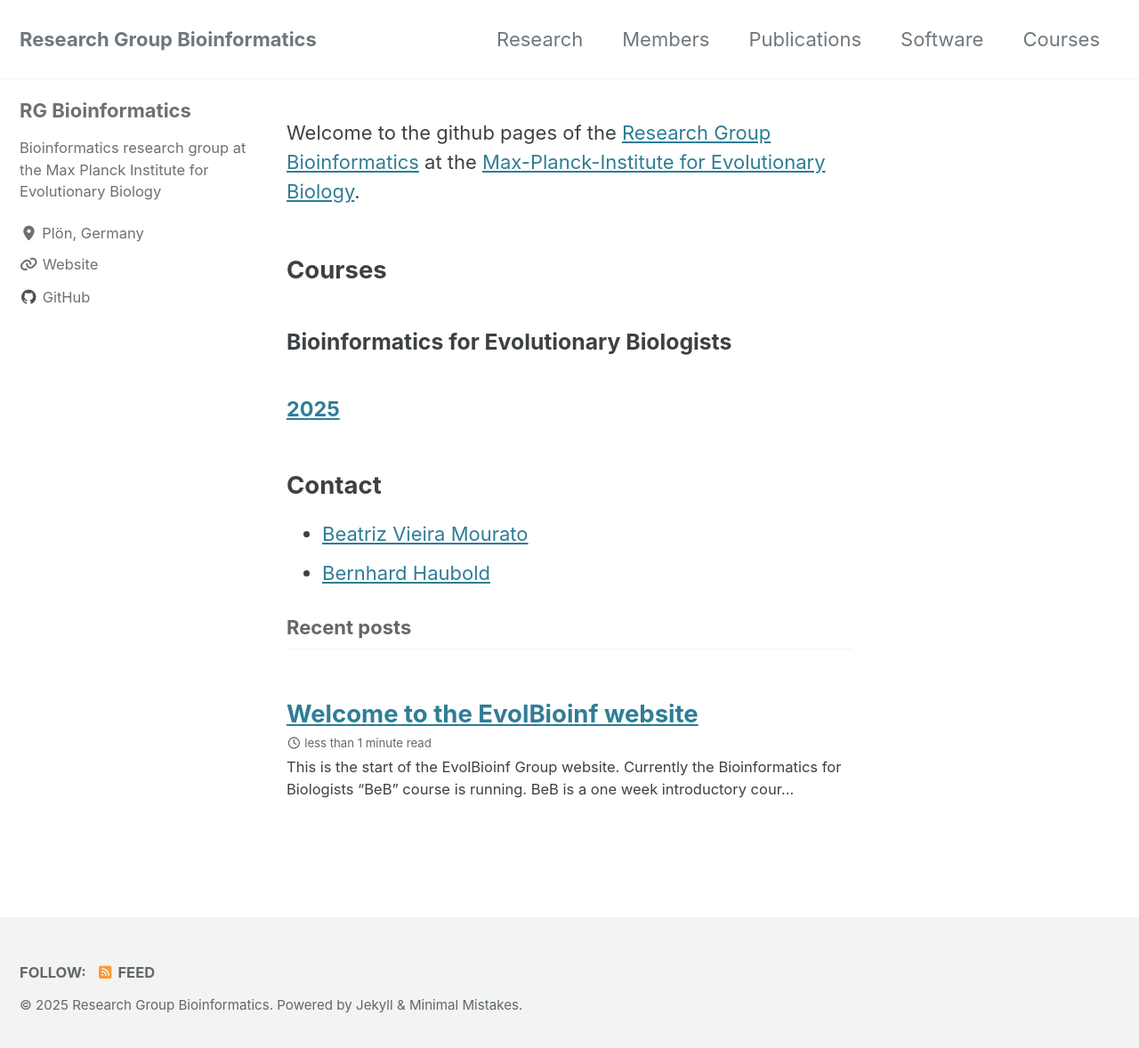
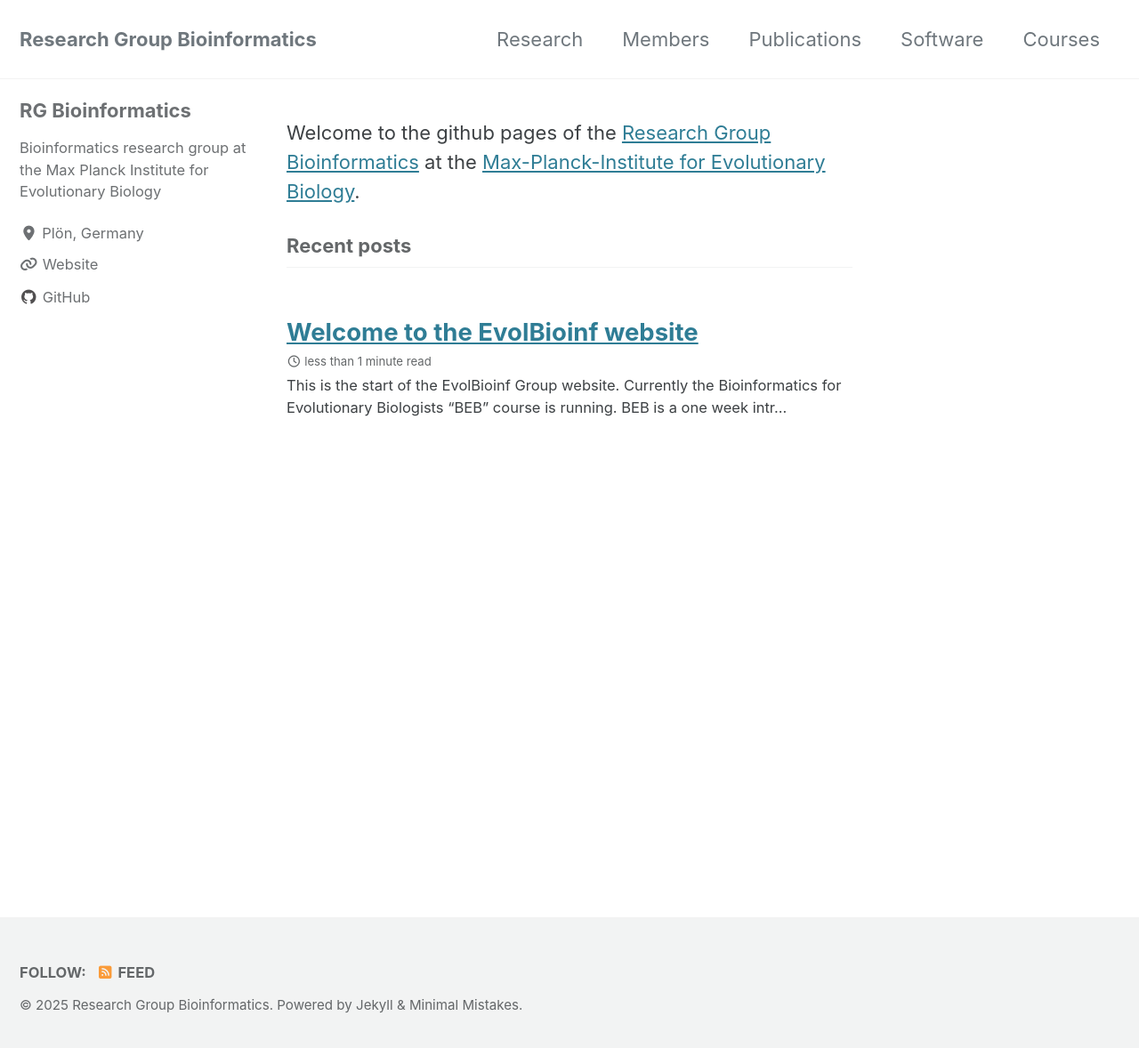
Before and after one commit to EvolBioInf/EvolBioInf.github.io, a Jekyll site: the page built from index.markdown, in a window 1280 px wide and 1186 px high. Shown: the top 1178 px of the window at 89% size. Built offline with Jekyll 4.4.1, drawn with Linux system fonts in a browser that asks for light colours; cached includes are drawn as plain includes.

Commit message:
Edited start page and welcome post

```diff
--- a/_posts/2025-02-17-welcome-post.markdown
+++ b/_posts/2025-02-17-welcome-post.markdown
@@ -8,5 +8,6 @@ categories: course
 ---
 
 This is the start of the EvolBioinf Group website.  Currently the
-Bioinformatics for Biologists "BeB" course is running.  BeB is a one
-week introductory course to command line.
+Bioinformatics for Evolutionary Biologists "BEB" course is running.  BEB is a one
+week introductory course to practical sequence analysis on the Unix command
+line. We follow the [book](https://link.springer.com/book/10.1007/978-3-031-20414-2) of the same title.
--- a/index.markdown
+++ b/index.markdown
@@ -3,16 +3,7 @@ layout: home
 author_profile: true
 ---
 
-
 Welcome to the github pages of the [Research Group
 Bioinformatics](https://www.evolbio.mpg.de/5814/group_bioinformatics)
 at the [Max-Planck-Institute for Evolutionary
 Biology](https://www.evolbio.mpg.de/).
-
-## Courses
-### Bioinformatics for Evolutionary Biologists
-#### [2025](beb/2025/beb.md)
-
-## Contact
-- [Beatriz Vieira Mourato](https://beatrizvm.github.io/)
-- [Bernhard Haubold](https://www.evolbio.mpg.de/mitarbeiter/12020)
```
